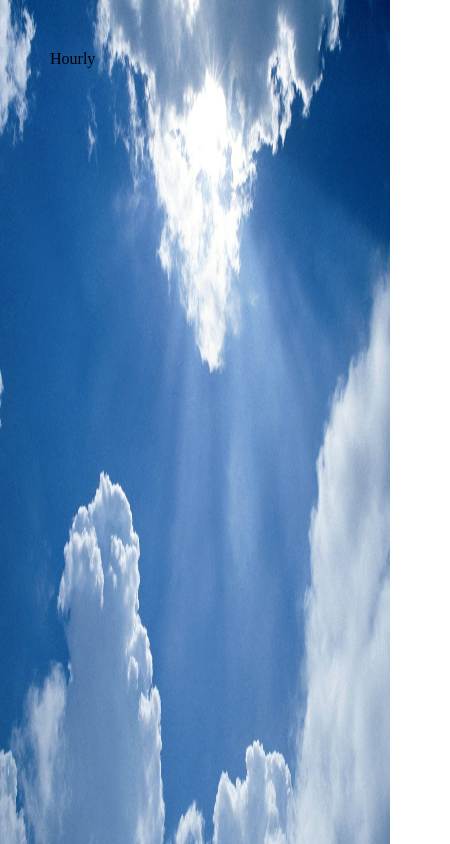
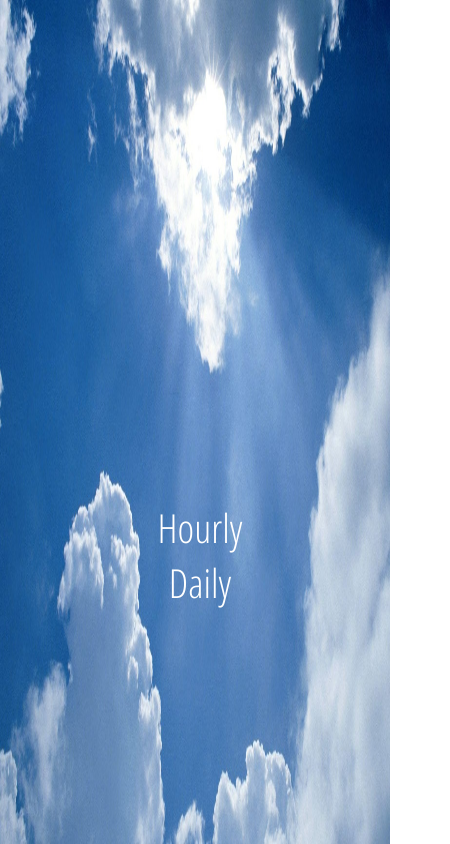
Before and after one commit to cgramme/weatherAPI, a plain HTML site: page index.html in a window 390 px wide. Shown: the whole page, 450 px wide, since content can reach past the window. Drawn offline with Linux system fonts and the light colour scheme.

Commit message:
Add files via upload

```diff
--- a/scss/style.scss
+++ b/scss/style.scss
@@ -7,6 +7,7 @@ html {
 	background: url(../img/cloudyDay.jpg) no-repeat;
     background-attachment: fixed;
     background-size: 100% 100%;
+    font-family: "Open Sans Condensed";
 }
 
 .page-wrap {
@@ -18,7 +19,16 @@ html {
 		left: 50%;
 		width: 400px;
 		height: 500px;
-		display: inline-block;
+		display: block;
+		@media screen and (max-width: 1000px) {
+	    	float: none;
+	    	margin: auto;
+	    	display: block;
+	    	position: relative;
+	    	margin: auto;
+	    	left: auto;
+	  	}
+
 	}
 
 	#icon {
@@ -33,36 +43,48 @@ html {
 		color: #fff;
 		text-align: center;
 		font-size: 28px;
+		text-shadow: 1px 1px 5px #000;
+		@media screen and (max-width: 1000px) {
+	    	font-size: 20px;
+	  	}
 	}
 	#temp {
 		text-align: center;
 		color: #fff;
 		font-size: 120px;
 		font-family: "Open Sans Condensed";
+		text-shadow: 1px 1px 20px #555;
+		@media screen and (max-width: 1000px) {
+	    	font-size: 75px;
+	  	}
 	}
 	#feelsLikeTemp {
 		text-align: center;
 		color: #fff;
 		font-size: 20px;
 		font-family: "Open Sans Condensed";
+		text-shadow: 1px 1px 5px #000;
 	}
 	#humidity {
 		font-family: "Open Sans Condensed";
 		color: #fff;
 		text-align: center;
 		font-size: 20px;
+		text-shadow: 1px 1px 5px #000;
 	}
 	#windSpeed {
 		font-family: "Open Sans Condensed";
 		color: #fff;
 		text-align: center;
 		font-size: 20px;
+		text-shadow: 1px 1px 5px #000;
 	}
 	#rainProbability {
 		font-family: "Open Sans Condensed";
 		color: #fff;
 		text-align: center;
 		font-size: 20px;
+		text-shadow: 1px 1px 5px #000;
 	}
 }
 
@@ -70,7 +92,18 @@ html {
 	width: 400px;
 	display: inline-block;
 	float: left;
-	margin: 50px 0 0 50px;
+	margin: 20px 0 0 50px;
+	@media screen and (max-width: 1000px) {
+    	float: none;
+    	margin: auto;
+    	display: block;
+  	}
+}
+
+.hourly-title {
+	color: #fff;
+	font-size: 40px;
+	text-align: center;
 }
 
 .hourly-item {
@@ -81,7 +114,6 @@ html {
 	background: rgba(0, 0, 255, 0.3);
 	padding: 10px;
 	margin-top: 2px;
-	font-family: "Open Sans Condensed";
 
 	#hourlyTemp {
 		color: #fff;
@@ -116,8 +148,19 @@ html {
 	width: 400px;
 	display: inline-block;
 	float: right;
-	margin: 50px 50px 0 0;
+	margin: 20px 50px 0 0;
+	@media screen and (max-width: 1000px) {
+    	float: none;
+    	margin: auto;
+    	display: block;
+  	}
 
+}
+
+.daily-title {
+	color: #fff;
+	font-size: 40px;
+	text-align: center;
 }
 
 .daily-item {
```
Also changed, not shown: scss/style.css, 1 other file.
